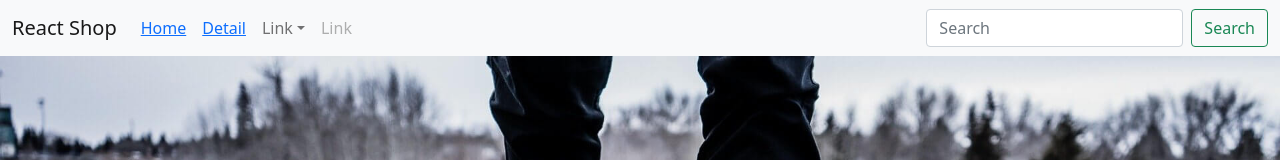
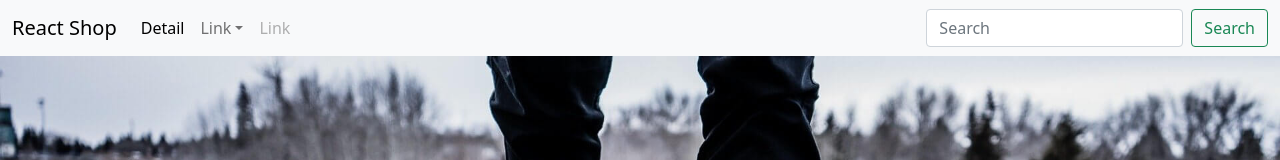
Before and after one commit to Bokdol11859/ReactShop, a React (Create React App) app: page / in a window 1280 px wide. Shown: the top 160 px of the page. Built offline with nearby package versions, Linux system fonts and the light colour scheme.

Commit message:
Blue underlines removed for links

```diff
--- a/src/components/navbar/navbar.components.js
+++ b/src/components/navbar/navbar.components.js
@@ -14,7 +14,11 @@ function AllNavBar() {
   return (
     <Navbar bg="light" expand="lg">
       <Container fluid>
-        <Navbar.Brand href="#">React Shop</Navbar.Brand>
+        <Navbar.Brand>
+          <Link to="/" style={{ textDecoration: "none", color: "black" }}>
+            React Shop
+          </Link>
+        </Navbar.Brand>
         <Navbar.Toggle aria-controls="navbarScroll" />
         <Navbar.Collapse id="navbarScroll">
           <Nav
@@ -23,11 +27,12 @@ function AllNavBar() {
             navbarScroll
           >
             <Nav.Link>
-              {" "}
-              <Link to="/">Home</Link>
-            </Nav.Link>
-            <Nav.Link>
-              <Link to="/detail">Detail</Link>
+              <Link
+                to="/detail"
+                style={{ textDecoration: "none", color: "black" }}
+              >
+                Detail
+              </Link>
             </Nav.Link>
             <NavDropdown title="Link" id="navbarScrollingDropdown">
               <NavDropdown.Item href="#action3">Action</NavDropdown.Item>
```
Also changed, not shown: src/components/navbar/navbar.components.css (added).
